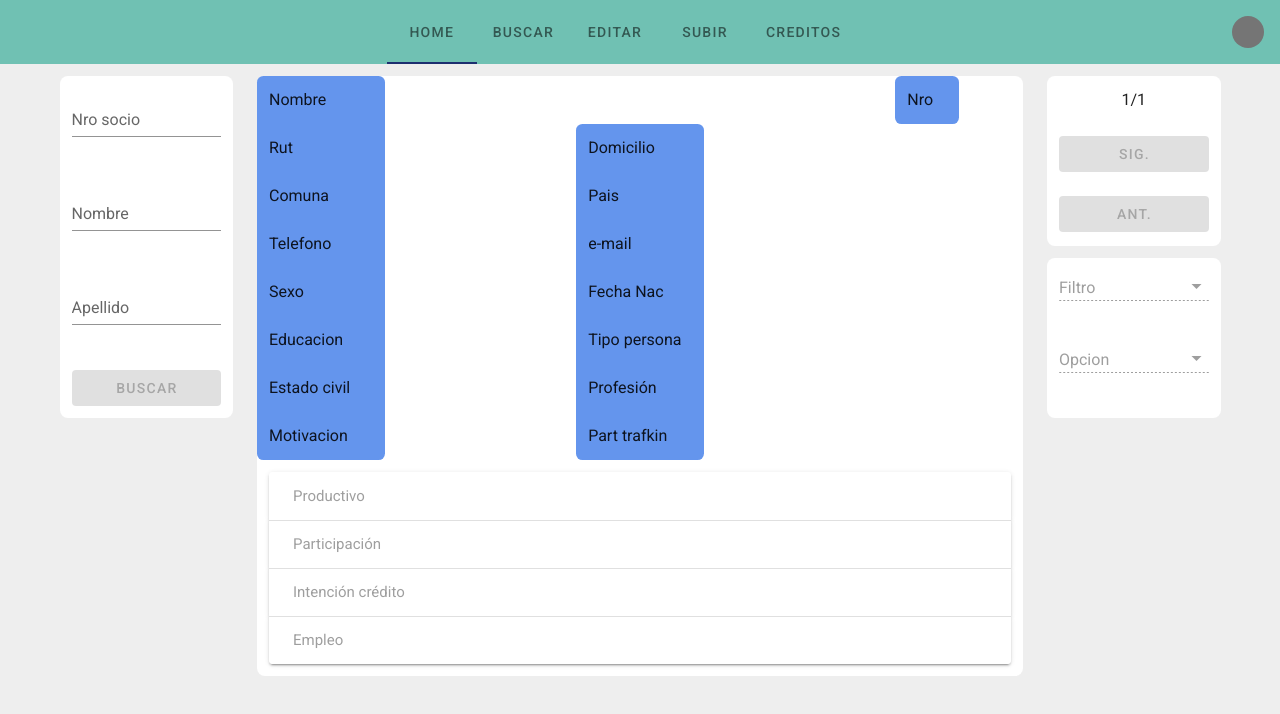
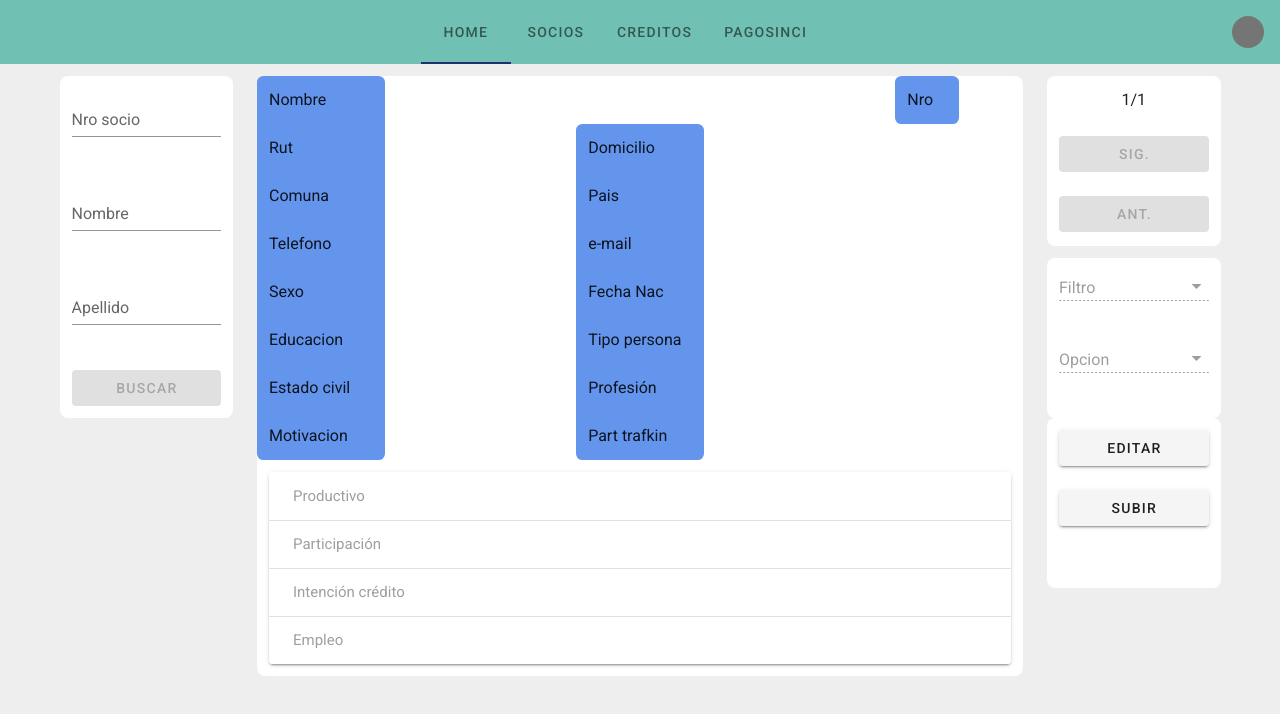
Before and after one commit to neiraRail/coopci-ui, a Vue app: page /#/buscador in a window 1280 px wide. Shown: the top 714 px of the page. Built offline with nearby package versions, Linux system fonts and the light colour scheme; sample sign-in values are in the browser's storage.

Commit message:
Se agrea navbar a panel de creditos para acceder a otros datos

```diff
--- a/src/App.vue
+++ b/src/App.vue
@@ -66,10 +66,9 @@ export default {
   data: () => ({
     links: [
       {name: 'Home', to: '/Home'},
-      {name: 'Buscar', to: '/Buscador'},
-      {name: 'Editar', to: '/Editor'},
-      {name: 'Subir', to: '/Subir'},
-      {name: 'Creditos', to: '/Creditos'}
+      {name: 'Socios', to: '/Buscador'},
+      {name: 'Creditos', to: '/Creditos'},
+      {name: 'PagoSinCi', to: '/VerCuotasSinCi'}
       ]
   }),
   computed: {
--- a/src/components/credito/ControlesCreditos.vue
+++ b/src/components/credito/ControlesCreditos.vue
@@ -1,6 +1,5 @@
 <template>
-
-    <v-sheet rounded="lg" min-height="160" style="position: fixed">
+    <v-sheet rounded="lg" min-height="160">
     <v-container>
       <v-row>
         <v-col cols="12"><v-btn block @click.stop="mostrarDialogAbono">Pago abono</v-btn></v-col>
--- /dev/null
+++ b/src/components/socio/PanelAdicional.vue
@@ -0,0 +1,33 @@
+<template>
+     <v-sheet
+        rounded="lg"
+        min-height="170"
+    >
+    <!-- Botones de accion -->
+    <v-container>
+        <v-row>
+            <v-col>
+                <v-btn block @click="$router.push('/Editor')" :disabled="sociosFiltrados.length<1"> Editar </v-btn>
+            </v-col>
+        </v-row>
+        <v-row>
+            <v-col>
+                <v-btn block @click="$router.push('/Subir')"> Subir </v-btn>
+            </v-col>
+        </v-row>
+    </v-container>
+    </v-sheet>
+</template>
+<script>
+import { mapState } from 'vuex'
+export default {
+    data(){
+        return {
+
+        }
+    },
+    computed:{
+        ...mapState('socios', ['sociosFiltrados'])
+    }
+}
+</script>
--- a/src/views/BuscadorSocios.vue
+++ b/src/views/BuscadorSocios.vue
@@ -29,6 +29,8 @@
             <Navegador />
 
             <Filtro ref="Filtros"/>
+
+            <Adicional />
           </v-col>
         </v-row>
       </v-container>
@@ -59,7 +61,8 @@ export default {
       ResultadoBuscador:() => import("@/components/socio/ResultadoBuscador"),
       Navegador:() => import("@/components/socio/Navegador"),
       Filtro:() => import("@/components/socio/Filtro"),
-      PanelBusqueda: () => import('@/components/socio/PanelBusqueda')
+      PanelBusqueda: () => import('@/components/socio/PanelBusqueda'),
+      Adicional: () => import('@/components/socio/PanelAdicional')
     },
     mounted(){
       if (!this.currentUser) {
--- a/src/views/VistaCreditos.vue
+++ b/src/views/VistaCreditos.vue
@@ -1,21 +1,38 @@
 <template>
     <v-sheet class="grey lighten-3">
-      <v-container >
+      <v-container>
+        <v-row>
+          <v-col cols="12" sm="12" md="9">
+            <v-sheet min-height="60" rounded="lg">
+              <v-tabs fixed-tabs v-model="selected">
+                <v-tab v-for="section of sections" :key="section.name">
+                  {{section.name}}
+                </v-tab>
+              </v-tabs>
+            </v-sheet>
+          </v-col>
+          <v-col>
+            <v-sheet min-height="60" rounded="lg"></v-sheet>
+          </v-col>
+        </v-row>
         <v-row>
           <v-col
             cols="12"
             sm="12"
-            md="10"
+            md="9"
           >
-            <MainCreditos />
+            <MainCreditos v-if="sections[selected].name=='Vigentes'"/>
+            <PagosSinCi v-if="sections[selected].name=='Pagos sin CI'"/>
           </v-col>
 
           <v-col
             cols="12"
             sm="12"
-            md="2"
+            md="3"
           >
+            <div style="position: sticky; top: 76px">
             <Controles />
+            </div>
           </v-col>
         </v-row>
       </v-container>
@@ -26,12 +43,24 @@
 export default {
     data(){
         return {
-
+            selected: '',
+            sections: [
+              {
+                name: "Vigentes"
+              },
+              {
+                name: "Castigados"
+              },
+              {
+                name: "Pagos sin CI"
+              }
+            ]
         }
     },
     components: {
         MainCreditos: () => import("@/components/credito/MainCreditos"),
-        Controles: () => import("@/components/credito/ControlesCreditos")
+        Controles: () => import("@/components/credito/ControlesCreditos"),
+        PagosSinCi: () => import("@/components/credito/TablaPagosSinCi")
     },
     mounted(){
     }
```
